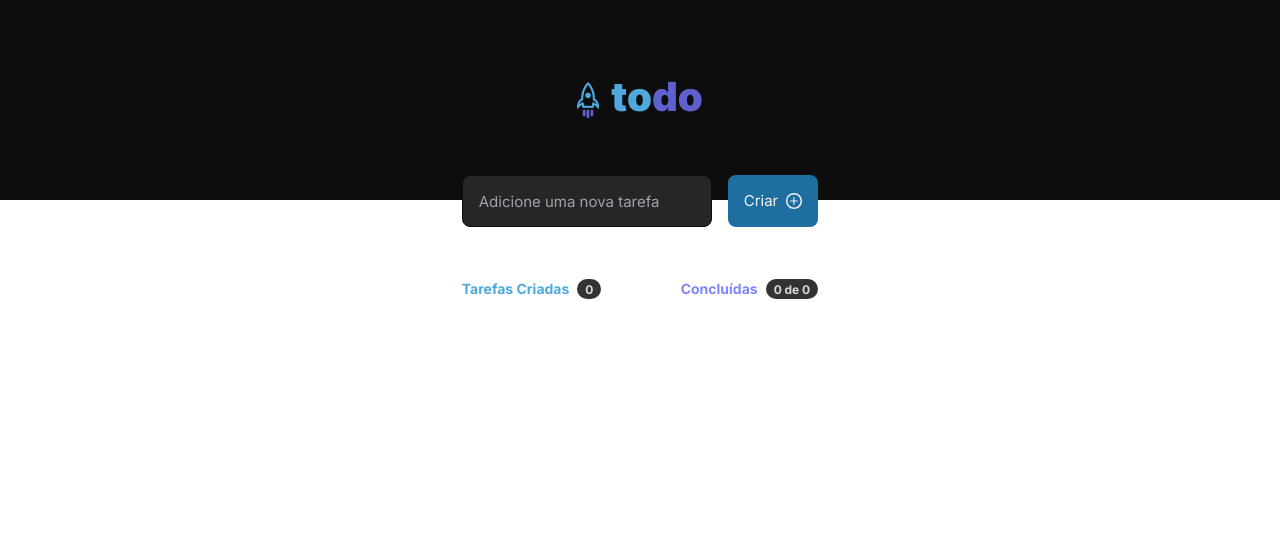
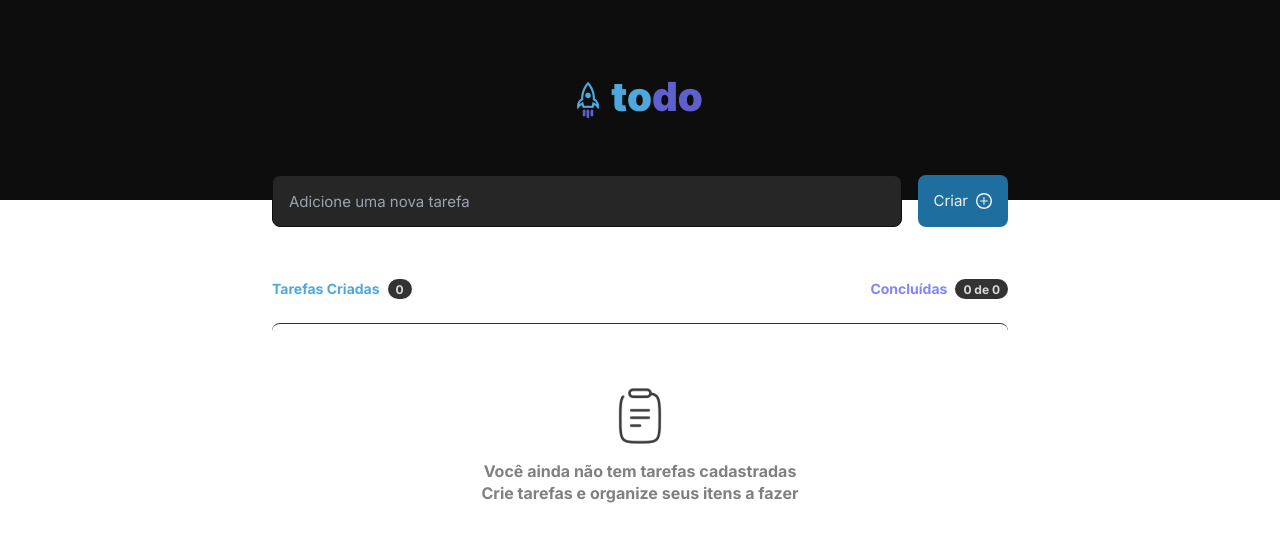
Before and after one commit to josimara-lima2/todoList, a Vue app: page / in a window 1280 px wide. Shown: the top 542 px of the page. Built offline with nearby package versions, Linux system fonts and the light colour scheme.

Commit message:
componente ListaVazia

```diff
--- a/src/App.vue
+++ b/src/App.vue
@@ -4,6 +4,7 @@ import ItemTask from './components/ItemTask.vue'
 import OInput from './components/OInput.vue'
 import ContainerCreateTask from "./components/ContainerCreateTask.vue";
 import ListaTasks from "./components/ListaTasks.vue";
+import ListaVazia from "./components/ListaVazia.vue";
 import { inject, onMounted, ref, watch, provide } from "vue";
 import OHeader from "./components/OHeader.vue";
 const tasks = ref([])
@@ -79,7 +80,8 @@ onMounted(() => {
       <span class="bg-gray-400 rounded-full flex py-2 px-8 flex-col justify-center items-center gap-10"> <span class="counter-text">{{ tasks_concluidas }} de {{ tasks_criadas }}</span></span>
     </div>
   </div>
-   <ListaTasks />
+   <ListaTasks v-show="tasks_criadas > 0"/>
+    <ListaVazia  v-show="tasks_criadas === 0" />
   </div>
 </div>
 </template>
--- a/src/components/ItemTask.vue
+++ b/src/components/ItemTask.vue
@@ -1,17 +1,30 @@
 <template>
   <div class="itemTask">
-    <input type="radio" :checked="props.task.concluida" @click="$emit('click:concluir')">
+    <input type="radio" v-show="false" :checked="props.task.concluida">
+    <button  @click="$emit('click:concluir')" class="cursor-pointer">
+      <svg v-show="!props.task.concluida" xmlns="http://www.w3.org/2000/svg" width="24" height="24" viewBox="0 0 24 24" fill="none">
+  <path d="M11.9643 4.85958C13.3765 4.85958 14.7571 5.27836 15.9313 6.06297C17.1056 6.84757 18.0208 7.96277 18.5612 9.26752C19.1017 10.5723 19.2431 12.008 18.9676 13.3931C18.6921 14.7782 18.012 16.0505 17.0134 17.0492C16.0148 18.0478 14.7424 18.7278 13.3573 19.0034C11.9722 19.2789 10.5365 19.1375 9.23173 18.597C7.92697 18.0566 6.81178 17.1414 6.02717 15.9671C5.24257 14.7929 4.82378 13.4123 4.82378 12.0001C4.8311 10.1085 5.58574 8.29658 6.92326 6.95906C8.26079 5.62154 10.0728 4.86689 11.9643 4.85958ZM11.9643 3.2728C10.2397 3.27986 8.55592 3.79769 7.12543 4.76093C5.69494 5.72418 4.58191 7.08964 3.92683 8.68495C3.27176 10.2803 3.10401 12.0339 3.44478 13.7245C3.78554 15.415 4.61954 16.9667 5.84148 18.1837C7.06342 19.4007 8.61852 20.2283 10.3105 20.5622C12.0024 20.896 13.7553 20.7211 15.348 20.0595C16.9406 19.398 18.3015 18.2794 19.2589 16.845C20.2163 15.4105 20.7272 13.7246 20.7273 12.0001C20.7273 10.851 20.5003 9.7132 20.0595 8.65202C19.6187 7.59085 18.9727 6.62717 18.1585 5.8163C17.3443 5.00543 16.378 4.36333 15.315 3.92685C14.2521 3.49037 13.1134 3.2681 11.9643 3.2728Z" fill="#4EA8DE"/>
 
-   <div class="w-[630px]  p-16 flex flex-wrap break-words" :class="props.task.concluida ? 'line-through' : ''">
+</svg>
+  <svg xmlns="http://www.w3.org/2000/svg"  v-show="props.task.concluida"  width="24" height="24" viewBox="0 0 24 24" fill="none">
+  <g opacity="0.9">
+    <path d="M11.9801 19.4262C16.0726 19.4262 19.3903 16.1085 19.3903 12.0159C19.3903 7.92336 16.0726 4.60568 11.9801 4.60568C7.8875 4.60568 4.56982 7.92336 4.56982 12.0159C4.56982 16.1085 7.8875 19.4262 11.9801 19.4262Z" fill="#5E60CE"/>
+    <path d="M11.9643 4.85957C13.3765 4.85957 14.7571 5.27835 15.9313 6.06296C17.1056 6.84757 18.0208 7.96276 18.5612 9.26752C19.1017 10.5723 19.2431 12.008 18.9676 13.3931C18.6921 14.7782 18.012 16.0505 17.0134 17.0492C16.0148 18.0478 14.7424 18.7278 13.3573 19.0034C11.9722 19.2789 10.5365 19.1375 9.23173 18.597C7.92697 18.0566 6.81178 17.1414 6.02717 15.9671C5.24257 14.7929 4.82378 13.4123 4.82378 12.0001C4.8311 10.1085 5.58574 8.29657 6.92326 6.95905C8.26079 5.62153 10.0728 4.86688 11.9643 4.85957ZM11.9643 3.27279C10.2397 3.27985 8.55592 3.79768 7.12543 4.76093C5.69494 5.72417 4.58191 7.08964 3.92683 8.68495C3.27176 10.2803 3.10401 12.0339 3.44478 13.7245C3.78554 15.415 4.61954 16.9667 5.84148 18.1837C7.06342 19.4006 8.61852 20.2283 10.3105 20.5622C12.0024 20.896 13.7553 20.7211 15.348 20.0595C16.9406 19.398 18.3015 18.2794 19.2589 16.8449C20.2163 15.4105 20.7272 13.7246 20.7273 12.0001C20.7273 10.851 20.5003 9.71319 20.0595 8.65202C19.6187 7.59084 18.9727 6.62716 18.1585 5.81629C17.3443 5.00542 16.378 4.36332 15.315 3.92684C14.2521 3.49036 13.1134 3.26809 11.9643 3.27279Z" fill="#5E60CE"/>
+    <path d="M15.4306 9.34212L11.0986 13.6741L8.61618 11.1916L7.78027 12.0275L11.0986 15.3459L16.2665 10.178L15.4306 9.34212Z" fill="#F2F2F2"/>
+  </g>
+</svg>
+    </button>
+
+   <div class="w-[630px] md:!w-full p-16 flex flex-wrap break-words" :class="props.task.concluida ? 'line-through' : ''">
     <slot name="texto" >Texto base</slot>
    </div>
-    <button @click="$emit('click:excluir')">
+    <button @click="$emit('click:excluir')" class="hover:text-secondary text-[#808080]">
       <svg width="24" height="24" viewBox="0 0 24 24" fill="none" xmlns="http://www.w3.org/2000/svg">
-        <path d="M14.2021 9.98548H12.8716V15.5073H14.2021V9.98548Z" fill="#808080" />
-        <path d="M11.4624 9.98548H10.1318V15.5073H11.4624V9.98548Z" fill="#808080" />
+        <path d="M14.2021 9.98548H12.8716V15.5073H14.2021V9.98548Z" fill="currentColor" />
+        <path d="M11.4624 9.98548H10.1318V15.5073H11.4624V9.98548Z" fill="currentColor" />
         <path
           d="M18.478 7.16712C18.4754 7.03061 18.4295 6.89846 18.3469 6.78975C18.2642 6.68104 18.1492 6.6014 18.0184 6.56232C17.9596 6.53782 17.8974 6.52252 17.8339 6.51696H14.2868C14.1525 6.07791 13.8808 5.69355 13.5117 5.42047C13.1426 5.14739 12.6956 5 12.2365 5C11.7774 5 11.3304 5.14739 10.9613 5.42047C10.5922 5.69355 10.3205 6.07791 10.1862 6.51696H6.63911C6.58068 6.51814 6.52269 6.52729 6.46674 6.54418H6.45162C6.31318 6.58701 6.19334 6.67547 6.11163 6.79515C6.02992 6.91483 5.99117 7.05866 6.00169 7.20319C6.01222 7.34771 6.0714 7.48441 6.16958 7.59099C6.26776 7.69757 6.39916 7.76774 6.54234 7.79006L7.25298 17.5334C7.26382 17.9127 7.41693 18.2741 7.68191 18.5458C7.94688 18.8175 8.30435 18.9797 8.68332 19H15.7867C16.1662 18.9804 16.5244 18.8186 16.79 18.5468C17.0556 18.2751 17.2092 17.9132 17.22 17.5334L17.9277 7.79914C18.0802 7.77797 18.22 7.70232 18.3212 7.58615C18.4223 7.46999 18.478 7.32116 18.478 7.16712ZM12.2365 6.21456C12.3661 6.21458 12.4943 6.24146 12.6129 6.29351C12.7316 6.34556 12.8382 6.42164 12.926 6.51696H11.547C11.6346 6.42135 11.7411 6.34507 11.8599 6.29299C11.9786 6.24092 12.1069 6.21421 12.2365 6.21456ZM15.7867 17.7904H8.68332C8.60168 17.7904 8.47467 17.6573 8.45955 17.4457L7.75798 7.81123H16.715L16.0135 17.4457C15.9984 17.6573 15.8714 17.7904 15.7867 17.7904Z"
-          fill="#808080" />
+          fill="currentColor" />
       </svg>
 
     </button>
--- /dev/null
+++ b/src/components/ListaVazia.vue
@@ -0,0 +1,30 @@
+<template>
+    <div class="w-[736px] md:w-full flex py-[4rem] px-[1.5rem] flex-col justify-center items-center gap-[1rem] self-stretch border-t rounded-lg  border-t-gray-400" >
+        <div class="flex flex-col gap-16">
+            <div class="w-[3.5rem] h-[3.5rem] bg-[url('../../public/Clipboard.png')]">
+
+            </div>
+        </div>
+       <div>
+        <p>Você ainda não tem tarefas cadastradas
+</p>
+<p>Crie tarefas e organize seus itens a fazer</p>
+       </div>
+    </div>
+</template>
+
+<script setup>
+
+</script>
+
+<style lang="css" scoped>
+p{
+    color:#808080;
+    text-align: center;
+    font-family: Inter;
+    font-size: 16px;
+    font-style: normal;
+    font-weight: 700;
+    line-height: 140%;
+}
+</style>
--- a/src/css/itemTask.css
+++ b/src/css/itemTask.css
@@ -1,5 +1,5 @@
 @import "tailwindcss/tailwind.css";
 
 .itemTask {
-  @apply w-[736px]  border-gray-400 border rounded-lg px-16  flex  gap-16 items-center;
+  @apply w-[736px] md:w-full  border-gray-400 border rounded-lg px-16  flex  gap-16 items-center;
 }
```
Also changed, not shown: public/Clipboard.png (added), src/components/OInput.vue (line endings or trailing spaces).
